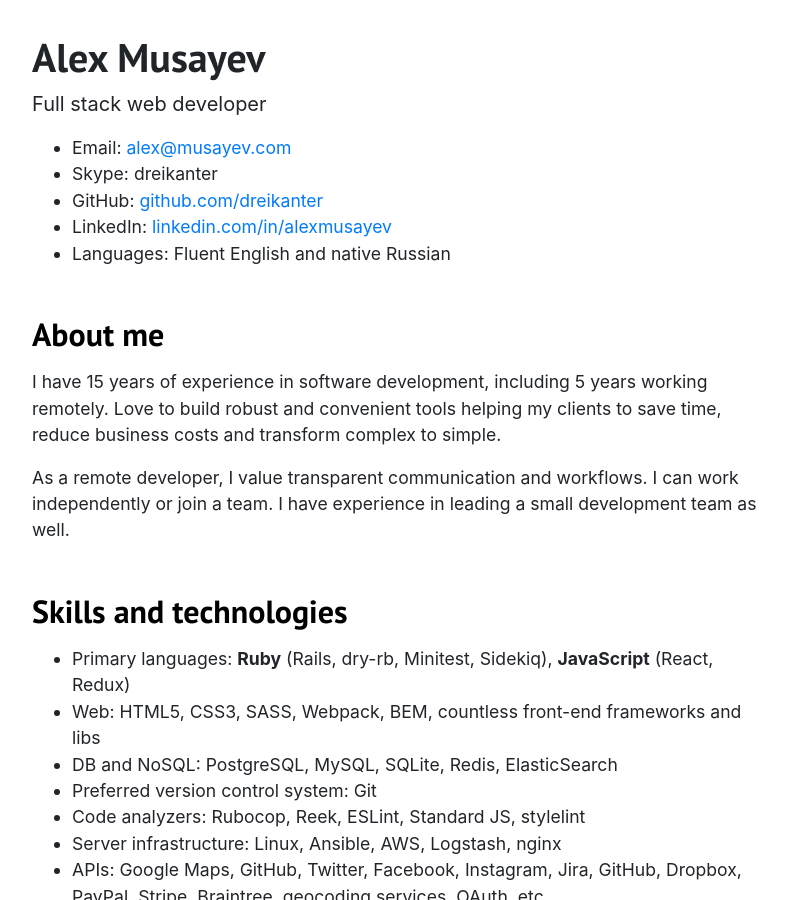
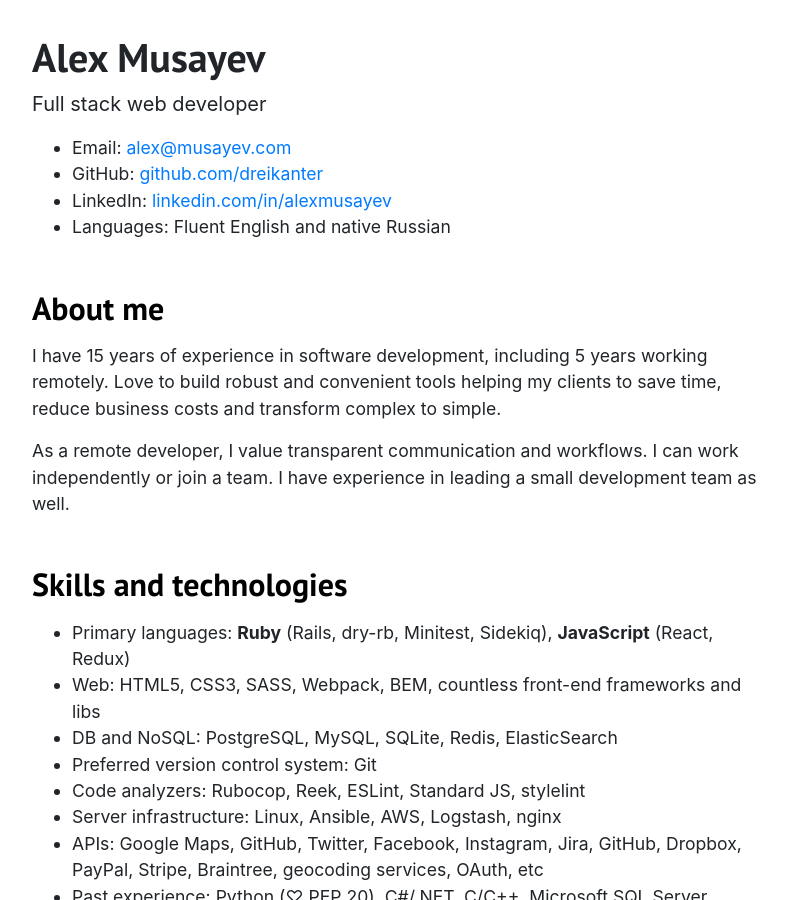
Before and after one commit to dreikanter/musayev.com, a Jekyll site: the page built from index.html, in a window 1280 px wide and 900 px high. Shown: the whole window, without its empty margins (240-1027 px from the left). Built offline with Jekyll 4.4.1, drawn with Linux system fonts in a browser that asks for light colours.

Commit message:
Remove Skype contact

```diff
--- a/index.html
+++ b/index.html
@@ -11,9 +11,6 @@
     <li>
       Email:
       <a href="mailto:alex@musayev.com">alex@musayev.com</a>
-    </li>
-    <li>
-      Skype: dreikanter
     </li>
     <li>
       GitHub:
```
